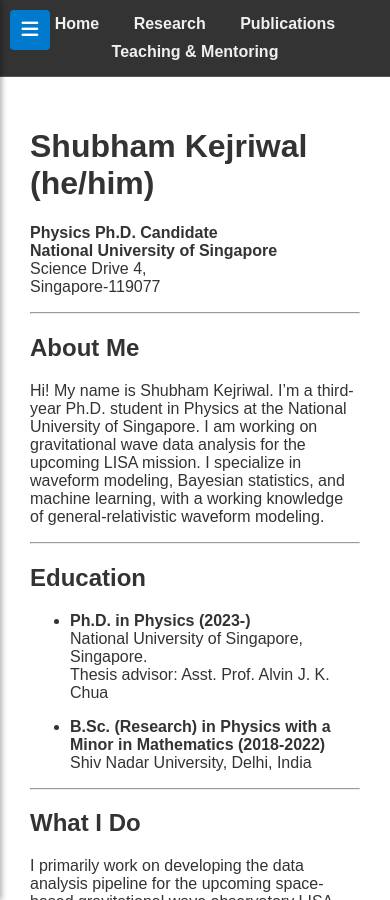
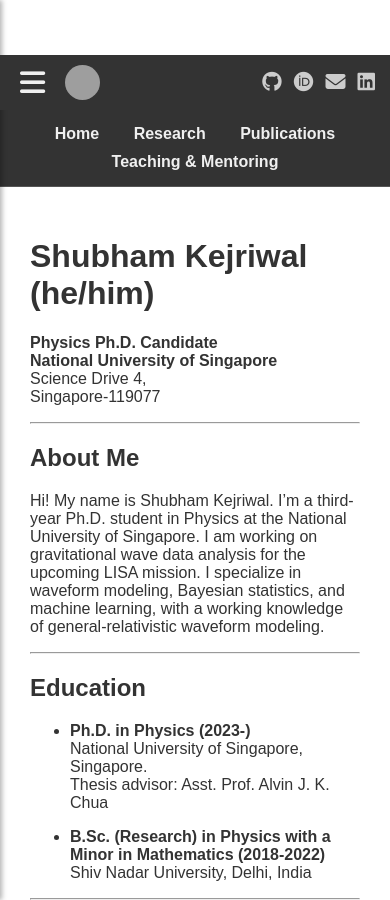
Before and after one commit to perturber/shubham, a Jekyll site: the page built from index.md, in a window 390 px wide and 900 px high. Built offline with Jekyll 4.4.1, drawn with Linux system fonts in a browser that asks for light colours; grey boxes are pictures that could not be loaded.

Commit message:
Add files via upload

```diff
--- a/_layouts/default.html
+++ b/_layouts/default.html
@@ -10,23 +10,22 @@
   <style>
     :root {
       /* Color Palette */
-      --panel-bg-dark: #333; /* Dark grey for sidebar and nav */
-      --text-color-light: #f0f0f0; /* Light text for dark backgrounds */
-      --link-color-light: #7fdbff; /* Light blue for links on dark */
+      --panel-bg-dark: #333;
+      --text-color-light: #f0f0f0;
+      --link-color-light: #7fdbff;
       --link-hover-light: #aaddff;
       --icon-color-light: #ccc;
       --icon-hover-light: #fff;
-      --button-bg-mobile: #007acc; /* Keep mobile button distinct or make dark? */
-      --button-color-mobile: #fff;
-      --content-bg: #fff; /* Background for main content area */
+      --content-bg: #fff;
       --content-text: #333;
 
       /* Layout */
       --mobile-breakpoint: 768px;
       --sidebar-width-large: 350px;
       --sidebar-width-standard: 250px;
-      --sidebar-width-collapsed: 75px; /* Width when collapsed on desktop */
-      --collapsed-image-size: 45px; /* Size of profile pic when collapsed */
+      --sidebar-width-collapsed: 75px;
+      --collapsed-image-size: 45px;
+      --mobile-top-bar-height: 55px; /* Approximate height for padding */
       --transition-speed: 0.3s;
     }
 
@@ -36,17 +35,17 @@
       display: flex;
       min-height: 100vh;
       flex-direction: row;
-      background-color: var(--content-bg); /* Set base background */
+      background-color: var(--content-bg);
       color: var(--content-text);
       transition: padding-left var(--transition-speed) ease;
     }
 
-    /* Sidebar */
+    /* --- Sidebar (Common & Desktop) --- */
     .sidebar {
-      background-color: var(--panel-bg-dark); /* Dark background */
-      color: var(--text-color-light); /* Light text */
+      background-color: var(--panel-bg-dark);
+      color: var(--text-color-light);
       padding: 20px;
-      box-shadow: 2px 0 5px rgba(0,0,0,0.2); /* Slightly darker shadow */
+      box-shadow: 2px 0 5px rgba(0,0,0,0.2);
       text-align: center;
       flex-shrink: 0;
       overflow-x: hidden;
@@ -55,45 +54,36 @@
       position: relative;
       box-sizing: border-box;
     }
-
-    /* Default Widths */
     .sidebar-large-page { width: var(--sidebar-width-large); }
     .sidebar-standard-page { width: var(--sidebar-width-standard); }
 
-    /* --- Collapsed State (Desktop) --- */
-    .sidebar.collapsed {
+    .sidebar.collapsed { /* Desktop collapsed state */
       width: var(--sidebar-width-collapsed);
-      padding-left: 10px;
-      padding-right: 10px;
-      padding-top: 70px; /* Make space for profile pic + button */
+      padding: 10px;
+      padding-top: 70px; /* Space for desktop toggle + image */
     }
-    /* Keep profile image visible but small */
-    .sidebar.collapsed img {
-      display: block;
-      max-width: var(--collapsed-image-size) !important; /* Override larger size */
+    .sidebar.collapsed .sidebar-profile-pic { /* Target specific image class */
+      display: block !important;
+      max-width: var(--collapsed-image-size) !important;
       height: var(--collapsed-image-size);
-      margin: 15px auto; /* Center it */
-      opacity: 1 !important; /* Ensure visible */
+      margin: 15px auto;
+      opacity: 1 !important;
       object-fit: cover;
     }
-    /* Hide text content when collapsed */
     .sidebar.collapsed h2,
-    .sidebar.collapsed p:not(.icon-links) {
+    .sidebar.collapsed .sidebar-description { /* Target specific description class */
       display: none;
     }
-    /* Adjust icons when collapsed */
-    .sidebar.collapsed .icon-links {
+    .sidebar.collapsed .sidebar-icon-links { /* Target specific icon class */
       margin-top: 20px;
     }
-     .sidebar.collapsed .icon-links a {
+     .sidebar.collapsed .sidebar-icon-links a {
        font-size: 24px;
        margin: 10px 0;
        display: block;
      }
-    /* --- End Collapsed State --- */
 
-
-    .sidebar img {
+    .sidebar-profile-pic { /* Class for the main profile pic */
       max-width: 150px;
       height: auto;
       border-radius: 50%;
@@ -103,195 +93,197 @@
       margin-right: auto;
       transition: opacity var(--transition-speed) ease, max-width var(--transition-speed) ease, height var(--transition-speed) ease;
     }
-
-    .sidebar h2 {
-      margin-top: 0;
-      font-size: 1.5em;
+    .sidebar h2 { margin-top: 0; font-size: 1.5em; transition: opacity var(--transition-speed) ease; }
+    .sidebar-description { /* Class for description */
+      font-size: 0.95em;
+      line-height: 1.4;
+      text-align: justify;
       transition: opacity var(--transition-speed) ease;
     }
-
-    .sidebar p {
-      font-size: 0.95em;
-      line-height: 1.4;
-      text-align: justify; /* Keep or change to center? */
-      transition: opacity var(--transition-speed) ease;
-    }
-
-    /* Light links on dark background */
     .sidebar a { color: var(--link-color-light); text-decoration: none; }
     .sidebar a:hover { text-decoration: underline; color: var(--link-hover-light); }
+    .sidebar-icon-links { margin-top: 15px; } /* Class for main icons */
+    .sidebar-icon-links a { margin: 0 8px; display: inline-block; color: var(--icon-color-light); font-size: 20px; transition: color 0.2s ease; }
+    .sidebar-icon-links a:hover { color: var(--icon-hover-light); }
 
-    /* Light icons on dark background */
-    .icon-links { margin-top: 15px; }
-    .icon-links a { margin: 0 8px; display: inline-block; color: var(--icon-color-light); font-size: 20px; transition: color 0.2s ease; }
-    .icon-links a:hover { color: var(--icon-hover-light); }
-
-    /* Toggle Button (Common styling) */
-    #sidebar-toggle {
+    /* --- Desktop Toggle Button --- */
+    #desktop-sidebar-toggle {
+      display: none; /* Hidden by default, shown on desktop */
       position: absolute;
       top: 15px;
       left: 15px;
-      background: rgba(255, 255, 255, 0.1); /* Subtle light on dark */
+      background: rgba(255, 255, 255, 0.1);
       color: var(--text-color-light);
+      border: none; width: 40px; height: 40px; font-size: 1.2em;
+      cursor: pointer; z-index: 1001; border-radius: 4px;
+      align-items: center; justify-content: center;
+      transition: background-color 0.2s ease;
+    }
+    #desktop-sidebar-toggle:hover { background: rgba(255, 255, 255, 0.2); }
+    .sidebar.collapsed #desktop-sidebar-toggle { /* Position when collapsed */
+       left: calc( (var(--sidebar-width-collapsed) - 40px) / 2 );
+       top: 15px;
+    }
+
+    /* --- Mobile-Only Top Bar --- */
+    #mobile-top-bar {
+        display: none; /* Hidden by default */
+        background-color: var(--panel-bg-dark);
+        color: var(--text-color-light);
+        padding: 5px 15px;
+        position: sticky; /* Stick to top on mobile scroll */
+        top: 0;
+        left: 0;
+        width: 100%;
+        z-index: 1005; /* Above content, below overlay */
+        box-sizing: border-box;
+        align-items: center;
+        min-height: var(--mobile-top-bar-height);
+    }
+    #mobile-sidebar-toggle { /* The hamburger button in the mobile top bar */
+        background: none;
         border: none;
-      width: 40px;
-      height: 40px;
-      font-size: 1.2em;
+        color: var(--text-color-light);
+        font-size: 1.8em; /* Larger icon */
         cursor: pointer;
-      z-index: 1001;
-      border-radius: 4px;
+        padding: 5px;
+        margin-right: 15px; /* Space between button and pic */
+        line-height: 1; /* Prevent extra spacing */
+    }
+    .mobile-top-profile-pic {
+        height: 35px;
+        width: 35px;
+        border-radius: 50%;
+        object-fit: cover;
+        margin-right: auto; /* Push icons to the right */
+    }
+    .mobile-top-icons {
         display: flex;
         align-items: center;
-      justify-content: center;
-      transition: background-color 0.2s ease;
     }
-    #sidebar-toggle:hover {
-      background: rgba(255, 255, 255, 0.2);
+    .mobile-top-icons a {
+        color: var(--icon-color-light);
+        font-size: 20px; /* Adjust size as needed */
+        margin-left: 12px; /* Space between icons */
+        transition: color 0.2s ease;
     }
-    /* Position button in collapsed state (desktop) */
-    .sidebar.collapsed #sidebar-toggle {
-       left: calc( (var(--sidebar-width-collapsed) - 40px) / 2 ); /* Center */
-       top: 15px; /* Keep near top */
+    .mobile-top-icons a:hover {
+        color: var(--icon-hover-light);
     }
 
-
-    /* Main Content Area */
-    .content-wrapper {
-      flex-grow: 1;
-      display: flex;
-      flex-direction: column;
-      min-width: 0;
-      transition: margin-left var(--transition-speed) ease;
+    /* --- Close button inside the slide-out sidebar (Mobile only) --- */
+    #sidebar-close-button {
+        display: none; /* Hidden by default */
+        position: absolute;
+        top: 10px;
+        right: 15px;
+        background: none;
+        border: none;
+        color: var(--text-color-light);
+        font-size: 1.8em;
+        cursor: pointer;
+        z-index: 1002;
     }
 
-    /* Top Navigation */
+    /* --- Main Content Area --- */
+    .content-wrapper {
+      flex-grow: 1; display: flex; flex-direction: column;
+      min-width: 0; transition: margin-left var(--transition-speed) ease;
+    }
     nav {
-      background-color: var(--panel-bg-dark); /* Dark background */
-      color: var(--text-color-light); /* Light text */
-      padding: 10px 20px;
-      text-align: center;
-      border-bottom: 1px solid #555; /* Darker border */
+      background-color: var(--panel-bg-dark); color: var(--text-color-light);
+      padding: 10px 20px; text-align: center; border-bottom: 1px solid #555;
       flex-shrink: 0;
     }
-    /* Light links for nav */
-    nav a {
-      margin: 0 15px;
-      text-decoration: none;
-      color: var(--text-color-light);
-      font-weight: bold;
-      display: inline-block;
-      padding: 5px 0;
-      transition: color 0.2s ease;
+    nav a { margin: 0 15px; text-decoration: none; color: var(--text-color-light); font-weight: bold; display: inline-block; padding: 5px 0; transition: color 0.2s ease; }
+    nav a:hover { color: var(--link-color-light); }
+    main { padding: 30px; flex-grow: 1; background-color: var(--content-bg); color: var(--content-text); }
+
+
+    /* --- Responsive Styles --- */
+    @media (min-width: /*calc(var(--mobile-breakpoint) + 1px)*/ 769px) {
+        /* Show desktop toggle button on larger screens */
+        #desktop-sidebar-toggle {
+            display: flex; /* Use flex to center icon */
         }
-    nav a:hover {
-      color: var(--link-color-light); /* Use light link color on hover */
     }
 
-    /* Main Content Area */
-    main {
-      padding: 30px;
-      flex-grow: 1;
-      background-color: var(--content-bg); /* Ensure main content has its own background */
-      color: var(--content-text);
-    }
-
-    /* --- Responsive Styles --- */
     @media (max-width: /*var(--mobile-breakpoint)*/ 768px) {
       body {
         flex-direction: column;
+        /* Add padding to prevent content from going under sticky top bar */
+        padding-top: var(--mobile-top-bar-height);
       }
 
-      /* Mobile Sidebar: Overlay, hidden by default */
+      /* Show Mobile Top Bar */
+      #mobile-top-bar {
+          display: flex; /* Use flex for layout */
+      }
+
+      /* Hide Desktop Toggle */
+      #desktop-sidebar-toggle { display: none !important; }
+
+      /* --- Mobile Sidebar Styling (Slide-out) --- */
       .sidebar {
         position: fixed;
-        top: 0;
-        left: 0;
-        height: 100%;
-        width: 80%;
-        max-width: 300px;
-        transform: translateX(-100%);
+        top: 0; left: 0; height: 100%;
+        width: 80%; max-width: 300px;
+        transform: translateX(-100%); /* Hidden off-screen */
         transition: transform var(--transition-speed) ease;
         box-shadow: 2px 0 5px rgba(0,0,0,0.3);
-        overflow-y: auto;
-        display: block;
-        padding-top: 60px; /* Space for fixed toggle button */
-        /* Ensure width is not collapsed width */
-        width: min(80%, 300px) !important; /* Use appropriate mobile width */
+        overflow-y: auto; display: block;
+        padding-top: 50px; /* Space for close button */
+        /* Override desktop collapsed state visually */
+        width: min(80%, 300px) !important;
+        padding-left: 20px !important; padding-right: 20px !important;
       }
-
-      /* Mobile: Show sidebar when NOT collapsed */
       .sidebar:not(.collapsed) {
          transform: translateX(0); /* Slide in */
       }
-
-      /* Mobile: Restore content visibility */
-       .sidebar img {
-         display: block !important; /* Ensure visible */
-         max-width: 120px !important; /* Restore mobile size */
-         height: auto !important;
-         opacity: 1 !important;
+      /* Ensure content is visible when sidebar is open on mobile */
+      .sidebar .sidebar-profile-pic,
+      .sidebar h2,
+      .sidebar .sidebar-description {
+        display: block !important; opacity: 1 !important;
       }
-       .sidebar h2,
-       .sidebar p:not(.icon-links) {
-         display: block !important; /* Ensure visible */
+      .sidebar .sidebar-profile-pic { /* Restore image size */
+          max-width: 120px !important; height: auto !important;
       }
-       /* Mobile: Restore icon layout */
-       .sidebar .icon-links a {
-         font-size: 22px;
-         margin: 0 10px;
-         display: inline-block;
+      .sidebar .sidebar-icon-links { margin-top: 15px !important; }
+      .sidebar .sidebar-icon-links a { /* Restore icon layout */
+         font-size: 22px !important; margin: 0 10px !important; display: inline-block !important;
       }
-       .sidebar .icon-links { margin-top: 15px; }
-       .sidebar.collapsed {
-         padding-top: 60px; /* Keep padding consistent */
+      /* Show close button only when sidebar is open on mobile */
+      .sidebar:not(.collapsed) #sidebar-close-button {
+          display: block;
       }
-
-      /* Mobile Toggle Button: Fixed */
-      #sidebar-toggle {
-        position: fixed;
-        top: 10px;
-        left: 10px;
-        background: var(--button-bg-mobile); /* Specific mobile background */
-        color: var(--button-color-mobile); /* Specific mobile text color */
-        transform: translateX(0); /* Ensure it's visible */
-        /* Ensure it's above the overlay */
-        z-index: 1001;
-      }
-      /* Remove desktop hover effect */
-      #sidebar-toggle:hover {
-          background: var(--button-bg-mobile); /* Keep background solid */
-      }
-
 
       /* Content wrapper takes full width */
       .content-wrapper { margin-left: 0 !important; width: 100%; }
+      nav { /* Ensure nav is full width */ width: 100%; box-sizing: border-box; }
 
       /* Mobile Overlay */
       body::after {
-         content: '';
-         position: fixed;
-         top: 0; left: 0; width: 100%; height: 100%;
-         background: rgba(0, 0, 0, 0.6); /* Slightly darker overlay */
-         z-index: 999;
+         content: ''; position: fixed; top: 0; left: 0; width: 100%; height: 100%;
+         background: rgba(0, 0, 0, 0.6); z-index: 999;
          opacity: 0; visibility: hidden;
          transition: opacity var(--transition-speed) ease, visibility var(--transition-speed) ease;
       }
-       body.sidebar-open::after {
-         opacity: 1; visibility: visible;
+      body.sidebar-open::after { opacity: 1; visibility: visible; }
     }
-    }
+
   </style>
 </head>
 <body>
 
-  <!-- Sidebar -->
-  <div id="sidebar" class="sidebar {% if page.homepage %}sidebar-large-page{% else %}sidebar-standard-page{% endif %}">
-    <!-- Profile content -->
-    <img src="{{ site.baseurl | default: '' }}/assets/profile.jpg" alt="Shubham">
-    <h2>Shubham Kejriwal</h2>
-    <p><strong>Ph.D. Physics</strong> <br>National University of Singapore <br>
-Science Drive 4, <br> Singapore-119077 </p>
-    <div class="icon-links">
+  <!-- Mobile Only Top Bar -->
+  <div id="mobile-top-bar">
+      <button id="mobile-sidebar-toggle" aria-label="Open Menu" aria-controls="sidebar" aria-expanded="false">
+          <i class="fas fa-bars"></i>
+      </button>
+      <img src="{{ site.baseurl | default: '' }}/assets/profile.jpg" alt="Shubham" class="mobile-top-profile-pic">
+      <div class="mobile-top-icons">
+          <!-- Duplicated Icons for Mobile Top Bar -->
           <a href="https://github.com/perturber" target="_blank" title="GitHub"><i class="fab fa-github"></i></a>
           <a href="https://orcid.org/0009-0004-5838-1886" target="_blank" title="ORCID"><i class="fab fa-orcid"></i></a>
           <a href="mailto:shubhamkejriwal@u.nus.edu" title="Email"><i class="fas fa-envelope"></i></a>
@@ -299,10 +291,29 @@ Science Drive 4, <br> Singapore-119077 </p>
       </div>
   </div>
 
-  <!-- Toggle Button -->
-   <button id="sidebar-toggle" aria-expanded="true" aria-controls="sidebar">
-     <i class="fas fa-times"></i> <!-- Start with close icon -->
+  <!-- Sidebar -->
+  <div id="sidebar" class="sidebar {% if page.homepage %}sidebar-large-page{% else %}sidebar-standard-page{% endif %}">
+    <!-- Desktop Toggle Button (Positioned absolutely within sidebar) -->
+    <button id="desktop-sidebar-toggle" aria-label="Toggle Menu" aria-controls="sidebar" aria-expanded="true">
+      <i class="fas fa-times"></i> <!-- Starts closed on desktop -->
     </button>
+    <!-- Mobile Close Button (Positioned absolutely within sidebar) -->
+    <button id="sidebar-close-button" aria-label="Close Menu">
+        <i class="fas fa-times"></i>
+    </button>
+
+    <!-- Sidebar Content -->
+    <img src="{{ site.baseurl | default: '' }}/assets/profile.jpg" alt="Shubham" class="sidebar-profile-pic">
+    <h2>Shubham Kejriwal</h2>
+    <p class="sidebar-description"><strong>Ph.D. Physics</strong> <br>National University of Singapore <br>
+Science Drive 4, <br> Singapore-119077 </p>
+    <div class="sidebar-icon-links">
+      <a href="https://github.com/perturber" target="_blank" title="GitHub"><i class="fab fa-github"></i></a>
+      <a href="https://orcid.org/0009-0004-5838-1886" target="_blank" title="ORCID"><i class="fab fa-orcid"></i></a>
+      <a href="mailto:shubhamkejriwal@u.nus.edu" title="Email"><i class="fas fa-envelope"></i></a>
+      <a href="https://www.linkedin.com/in/shubham-kejriwal-919976192/" target="_blank" title="LinkedIn"><i class="fab fa-linkedin"></i></a>
+    </div>
+  </div>
 
   <!-- Main Content Area -->
   <div class="content-wrapper">
@@ -318,58 +329,77 @@ Science Drive 4, <br> Singapore-119077 </p>
   </div>
 
   <script>
-    // --- JavaScript remains the same as the previous version ---
-    // It correctly toggles the 'collapsed' class and updates the button
-    // based on screen size and the presence of the 'collapsed' class.
-
     document.addEventListener("DOMContentLoaded", function () {
-      const toggleButton = document.getElementById("sidebar-toggle");
       const sidebar = document.getElementById("sidebar");
       const body = document.body;
 
-      if (!toggleButton || !sidebar) {
-        console.error("Sidebar toggle button or sidebar element not found.");
-        return;
+      // --- Button References ---
+      const desktopToggleBtn = document.getElementById("desktop-sidebar-toggle");
+      const mobileToggleBtn = document.getElementById("mobile-sidebar-toggle");
+      const sidebarCloseBtn = document.getElementById("sidebar-close-button");
+
+      // --- Error Checking ---
+      if (!sidebar) { console.error("Sidebar element not found."); return; }
+      if (!desktopToggleBtn) { console.error("Desktop toggle button not found."); return; }
+      if (!mobileToggleBtn) { console.error("Mobile toggle button not found."); return; }
+      if (!sidebarCloseBtn) { console.error("Sidebar close button not found."); return; }
+
+      // --- Helper Function to Manage State ---
+      const setSidebarState = (isCollapsed) => {
+          sidebar.classList.toggle('collapsed', isCollapsed);
+          body.classList.toggle('sidebar-open', !isCollapsed && window.innerWidth <= 768); // Overlay only on mobile
+
+          // Update ARIA attributes
+          const isMobile = window.innerWidth <= 768;
+          if (isMobile) {
+              mobileToggleBtn.setAttribute('aria-expanded', !isCollapsed);
+          } else {
+              desktopToggleBtn.setAttribute('aria-expanded', !isCollapsed);
+              // Update desktop button icon
+              const desktopIcon = desktopToggleBtn.querySelector('i');
+              if (desktopIcon) {
+                  desktopIcon.className = isCollapsed ? 'fas fa-bars' : 'fas fa-times';
               }
-
-      const updateButtonState = (isCollapsed) => {
-         const icon = toggleButton.querySelector('i');
-         if (window.innerWidth <= 768) {
-             // Mobile: Button shows 'close' when sidebar is visible (NOT collapsed)
-             toggleButton.setAttribute("aria-expanded", !isCollapsed);
-             if (icon) icon.className = isCollapsed ? 'fas fa-bars' : 'fas fa-times';
-             body.classList.toggle('sidebar-open', !isCollapsed);
-         } else {
-             // Desktop: Button shows 'menu' when sidebar IS collapsed
-             toggleButton.setAttribute("aria-expanded", !isCollapsed);
-             if (icon) icon.className = isCollapsed ? 'fas fa-bars' : 'fas fa-times';
-             body.classList.remove('sidebar-open');
           }
       };
 
+      // --- Initial State ---
       let isInitiallyCollapsed = false;
       if (window.innerWidth <= 768) {
-          isInitiallyCollapsed = true;
-          sidebar.classList.add('collapsed');
+          isInitiallyCollapsed = true; // Start collapsed on mobile
       } else {
-          sidebar.classList.remove('collapsed');
+          isInitiallyCollapsed = false; // Start open on desktop (can be changed)
+          // If you want desktop to start collapsed, set: isInitiallyCollapsed = true;
       }
-      updateButtonState(isInitiallyCollapsed);
+      setSidebarState(isInitiallyCollapsed); // Apply initial state
 
-      toggleButton.addEventListener("click", function () {
-        const isCollapsed = sidebar.classList.toggle("collapsed");
-        updateButtonState(isCollapsed);
+      // --- Event Listeners ---
+      // Desktop Toggle Button (Handles both open and close)
+      desktopToggleBtn.addEventListener("click", function () {
+          setSidebarState(sidebar.classList.toggle("collapsed"));
       });
 
+      // Mobile Hamburger Button (Only Opens)
+      mobileToggleBtn.addEventListener("click", function () {
+          setSidebarState(false); // Force open (remove collapsed)
+      });
+
+      // Sidebar Close Button (Only Closes)
+      sidebarCloseBtn.addEventListener("click", function () {
+          setSidebarState(true); // Force close (add collapsed)
+      });
+
+      // Overlay Click (Closes sidebar on mobile)
       body.addEventListener('click', function(event) {
            if (window.innerWidth <= 768 && body.classList.contains('sidebar-open')) {
-               if (!sidebar.contains(event.target) && !toggleButton.contains(event.target)) {
-                   sidebar.classList.add('collapsed');
-                   updateButtonState(true);
+               if (!sidebar.contains(event.target) && !mobileToggleBtn.contains(event.target) && event.target !== body) {
+                   // Check if click is outside sidebar AND outside mobile toggle button
+                   setSidebarState(true); // Close sidebar
                }
            }
        });
 
+      // --- Resize Handling ---
       let currentWindowWidth = window.innerWidth;
       window.addEventListener('resize', function() {
           const newWindowWidth = window.innerWidth;
```
Also changed, not shown: other parts of _layouts/default.html (+5 -10 lines). Lines whose indentation alone changed are shown as unchanged.
